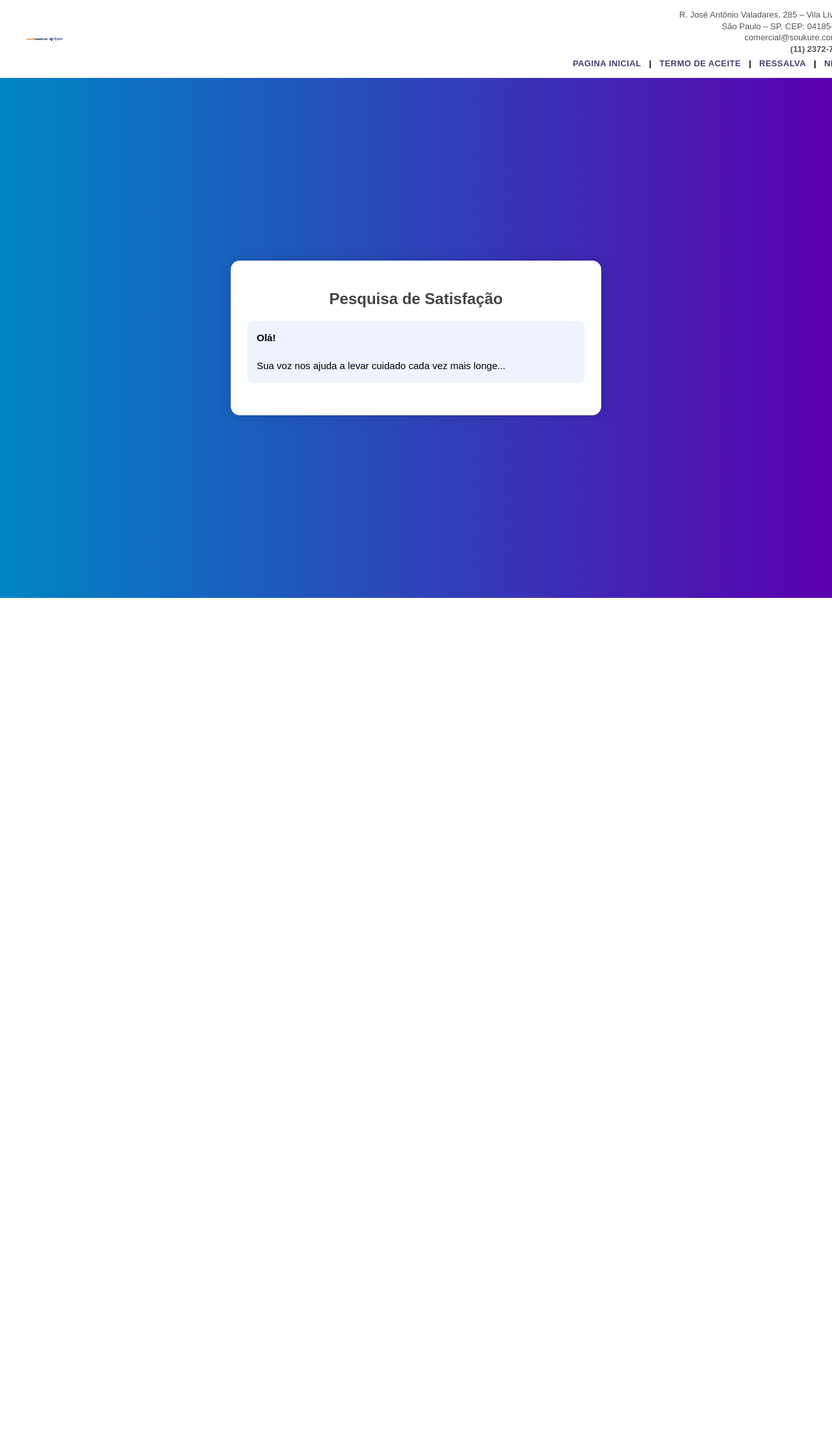
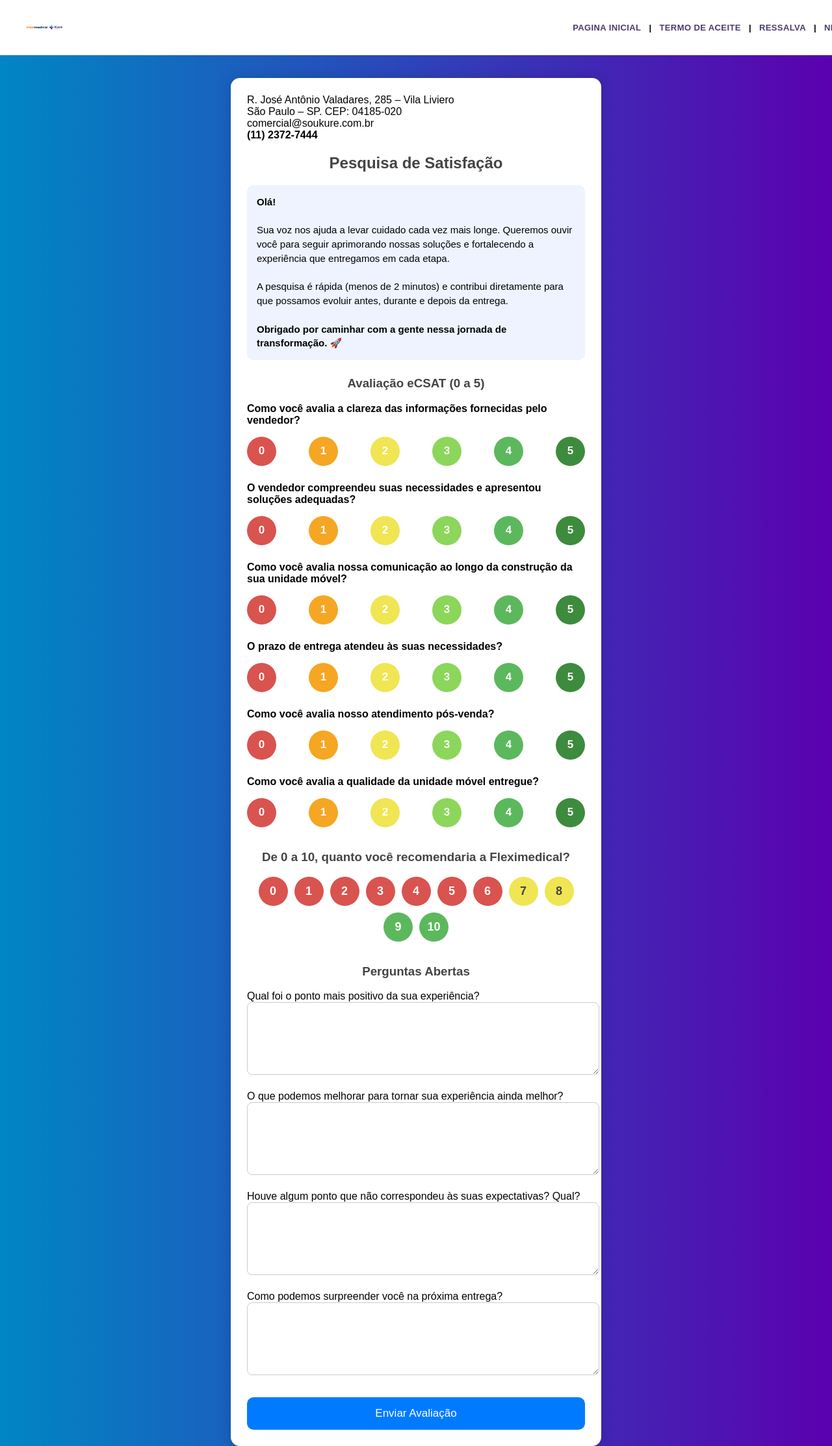
Before and after one commit to HenriqueNunes-2008/Termo_Aceite, a Flask app: page /nps in a window 1280 px wide. Shown: the whole page at 65% size. Before the commit the page ends 920 px from the top, so only its background shows below. Run offline with Flask 3, Linux system fonts and the light colour scheme.

Commit message:
Revamp NPS evaluation form layout and styles
Updated the NPS evaluation form with new styles and content.

```diff
--- a/templates/nps.html
+++ b/templates/nps.html
@@ -25,8 +25,8 @@ body {
     background: #ffffff;
     border-bottom: 1px solid #e5e5e5;
     padding: 14px 24px;
-    display: grid;
-    grid-template-columns: auto 1fr;
+    display: flex;
+    justify-content: space-between;
     align-items: center;
     position: fixed;
     top: 0;
@@ -47,31 +47,6 @@ body {
     width: auto;
 }
 
-/* BLOCO DIREITO */
-.right-section {
-    display: flex;
-    flex-direction: column;
-    align-items: flex-end;
-    gap: 6px;
-}
-
-/* CONTATO */
-.contact-section {
-    text-align: right;
-    font-size: 13px;
-    color: #555;
-    line-height: 1.35;
-}
-
-.contact-info {
-    font-size: 13px;
-    color: #444;
-}
-
-.contact-info strong {
-    color: #333;
-}
-
 /* MENU */
 .navigation {
     font-size: 13px;
@@ -90,18 +65,23 @@ body {
     text-decoration: underline;
 }
 
-/* =================== RESPONSIVO (SEM MUDAR LAYOUT) =================== */
-@media (max-width: 900px) {
+/* =================== RESPONSIVO =================== */
+@media (max-width: 768px) {
+    .topbar {
+        flex-direction: column;
+        padding: 10px 16px;
+        gap: 10px;
+    }
     .logo { height: 48px; }
-    .contact-section,
-    .contact-info { font-size: 12px; }
     .navigation { font-size: 12px; }
+    .navigation a { margin: 0 6px; }
 }
 
-@media (max-width: 600px) {
-    .topbar { padding: 10px 16px; }
-    .logo { height: 42px; }
-    .navigation a { margin: 0 6px; }
+@media (max-width: 480px) {
+    .topbar { padding: 8px 12px; }
+    .logo { height: 40px; }
+    .navigation { font-size: 11px; }
+    .navigation a { margin: 0 4px; }
 }
 
 /* =================== CONTAINER =================== */
@@ -245,33 +225,101 @@ button:hover { background: #005bbb; }
         <img src="{{ url_for('static', filename='logo_fleximedical.png') }}" class="logo">
     </div>
 
-    <div class="right-section">
-        <div class="contact-section">
-            R. José Antônio Valadares, 285 – Vila Liviero<br>
-            São Paulo – SP. CEP: 04185-020<br>
-            comercial@soukure.com.br<br>
-            <strong>(11) 2372-7444</strong>
-        </div>
-
-        <div class="navigation">
-            <a href="{{ url_for('home') }}">PAGINA INICIAL</a> |
-            <a href="{{ url_for('termo') }}">TERMO DE ACEITE</a> |
-            <a href="{{ url_for('ressalvas') }}">RESSALVA</a> |
-            <a href="{{ url_for('nps') }}">NPS</a>
-        </div>
+    <div class="navigation">
+        <a href="{{ url_for('home') }}">PAGINA INICIAL</a> |
+        <a href="{{ url_for('termo') }}">TERMO DE ACEITE</a> |
+        <a href="{{ url_for('ressalvas') }}">RESSALVA</a> |
+        <a href="{{ url_for('nps') }}">NPS</a>
     </div>
 </div>
 
 <!-- CONTEÚDO -->
 <div class="containerx">
+    <div class="contact-section">
+        R. José Antônio Valadares, 285 – Vila Liviero<br>
+        São Paulo – SP. CEP: 04185-020<br>
+        comercial@soukure.com.br<br>
+        <strong>(11) 2372-7444</strong>
+    </div>
+
     <h2>Pesquisa de Satisfação</h2>
 
     <div class="intro-text">
         <b>Olá!</b><br><br>
-        Sua voz nos ajuda a levar cuidado cada vez mais longe...
+        Sua voz nos ajuda a levar cuidado cada vez mais longe. Queremos ouvir você para seguir aprimorando nossas soluções e fortalecendo a experiência que entregamos em cada etapa.<br><br>
+        A pesquisa é rápida (menos de 2 minutos) e contribui diretamente para que possamos evoluir antes, durante e depois da entrega.<br><br>
+        <b>Obrigado por caminhar com a gente nessa jornada de transformação. 🚀</b>
     </div>
 
-    <!-- restante do formulário permanece igual -->
+    <form method="POST" enctype="multipart/form-data">
+
+        <!-- 1️⃣ eCSAT -->
+        <h3>Avaliação eCSAT (0 a 5)</h3>
+
+        {% set perguntas = [
+            "Como você avalia a clareza das informações fornecidas pelo vendedor?",
+            "O vendedor compreendeu suas necessidades e apresentou soluções adequadas?",
+            "Como você avalia nossa comunicação ao longo da construção da sua unidade móvel?",
+            "O prazo de entrega atendeu às suas necessidades?",
+            "Como você avalia nosso atendimento pós-venda?",
+            "Como você avalia a qualidade da unidade móvel entregue?"
+        ] %}
+
+        {% for p in range(6) %}
+        <div class="csat-question">
+            <p><b>{{ perguntas[p] }}</b></p>
+
+            <div class="csat-options">
+                {% for n in range(0,6) %}
+                    <input type="radio" id="csat{{p}}{{n}}" name="csat{{p}}" value="{{n}}" required>
+
+                    <label
+                        for="csat{{p}}{{n}}"
+                        class="csat-{{n}}"
+                    >{{n}}</label>
+
+                {% endfor %}
+            </div>
+        </div>
+        {% endfor %}
+
+        <!-- 2️⃣ NPS -->
+        <div class="nps-block">
+            <h3>De 0 a 10, quanto você recomendaria a Fleximedical?</h3>
+
+            <div class="nps-buttons">
+                {% for i in range(0,11) %}
+                    <input type="radio" id="nota{{i}}" name="nota" value="{{i}}" required>
+
+                    {% if i <= 6 %}
+                        <label class="red" for="nota{{i}}">{{i}}</label>
+                    {% elif i <= 8 %}
+                        <label class="yellow" for="nota{{i}}">{{i}}</label>
+                    {% else %}
+                        <label class="green" for="nota{{i}}">{{i}}</label>
+                    {% endif %}
+                {% endfor %}
+            </div>
+        </div>
+
+        <!-- 3️⃣ Perguntas abertas -->
+        <h3 style="margin-top:35px;">Perguntas Abertas</h3>
+
+        <label>Qual foi o ponto mais positivo da sua experiência?</label>
+        <textarea name="aberto1"></textarea>
+
+        <label>O que podemos melhorar para tornar sua experiência ainda melhor?</label>
+        <textarea name="aberto2"></textarea>
+
+        <label>Houve algum ponto que não correspondeu às suas expectativas? Qual?</label>
+        <textarea name="aberto3"></textarea>
+
+        <label>Como podemos surpreender você na próxima entrega?</label>
+        <textarea name="aberto4"></textarea>
+
+        <button type="submit">Enviar Avaliação</button>
+
+    </form>
 </div>
 
 </body>
```
